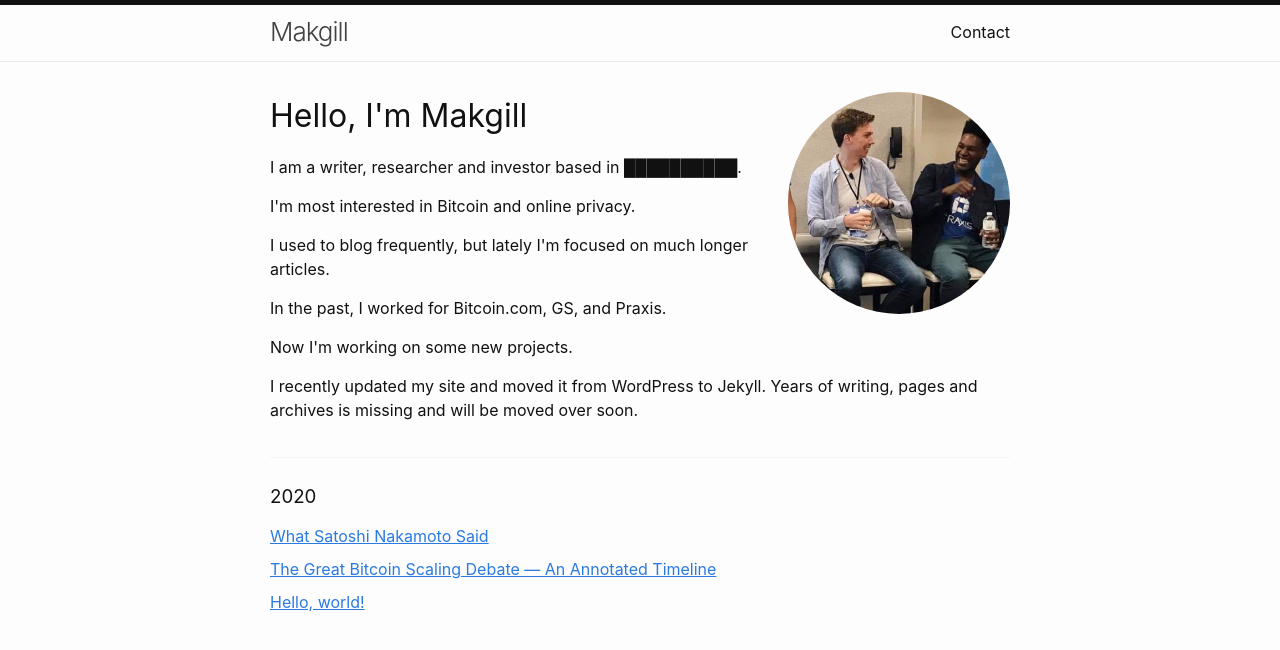
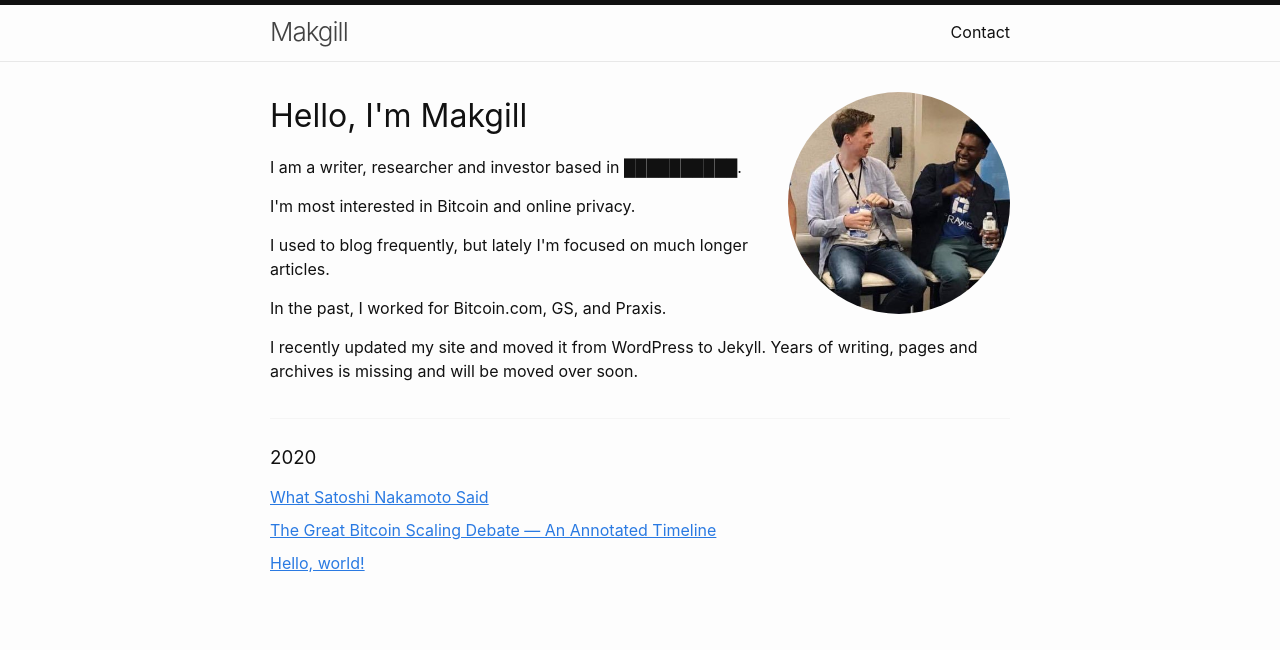
Before and after one commit to derykmakgill/krawisz, a Jekyll site: the page built from index.html, in a window 1280 px wide. Shown: the top 650 px of the page. Built offline with Jekyll 4.4.1, drawn with Linux system fonts in a browser that asks for light colours.

Commit message:
Update home.html

```diff
--- a/_layouts/home.html
+++ b/_layouts/home.html
@@ -19,7 +19,7 @@
 "><h1>Hello, I'm Makgill</h1><p>I am a writer, researcher and investor based in ██████████.</p><p>I'm most interested in Bitcoin and online privacy.</p>
     <p>I used to blog frequently, but lately I'm focused on much longer articles.</p><p>In the past, I worked for Bitcoin.com, GS, and Praxis.</p>
 
-    <p>Now I'm working on some new projects.</p><p>I recently updated my site and moved it from WordPress to Jekyll. Years of writing, pages and archives is missing and will be moved over soon.</p>
+    <p>I recently updated my site and moved it from WordPress to Jekyll. Years of writing, pages and archives is missing and will be moved over soon.</p>
    </div></header>
 
 
```
